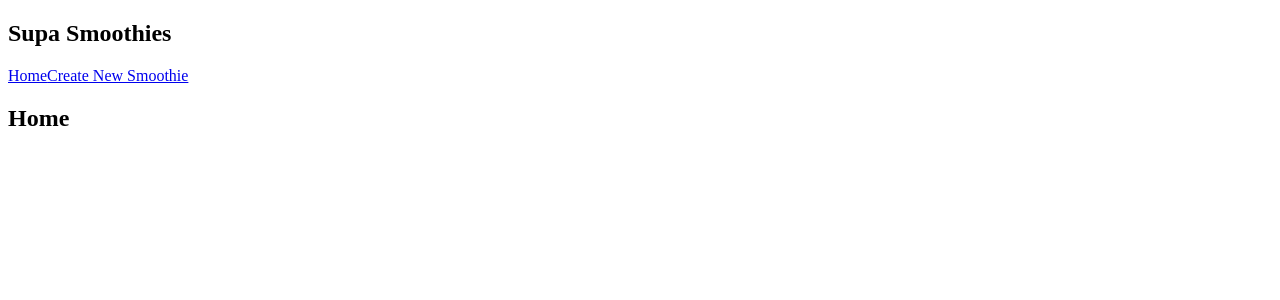
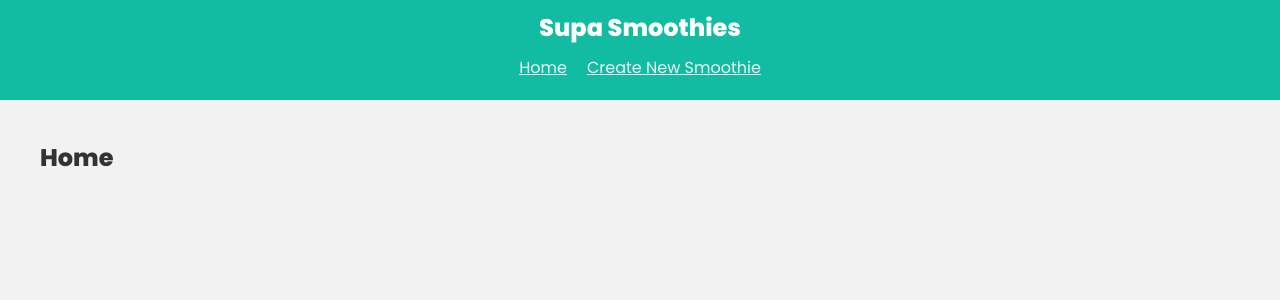
Before and after one commit to IbadRehman360/SupaKulfi, a React (Create React App) app: page / in a window 1280 px wide. Shown: the top 300 px of the page. Built offline with nearby package versions, Linux system fonts and the light colour scheme.

Commit message:
added css styles

```diff
--- a/src/index.css
+++ b/src/index.css
@@ -0,0 +1,37 @@
+@import url("https://fonts.googleapis.com/css2?family=Poppins:wght@300;400;500;600;800&family=VT323&display=swap%27");
+
+:root {
+  --primary: #12bca2;
+  --secondary: #6d15df;
+}
+
+h1,
+h2,
+h3 {
+  margin: 0;
+}
+
+body {
+  margin: 0;
+  color: #333;
+  font-family: "Poppins";
+  background: #f2f2f2;
+}
+nav {
+  background: var(--primary);
+  padding: 10px 20px;
+  text-align: center;
+}
+nav a {
+  color: #f2f2f2;
+  margin: 10px;
+  display: inline-block;
+}
+nav h1 {
+  color: #fff;
+}
+.page {
+  max-width: 1200px;
+  margin: 20px auto;
+  padding: 20px;
+}
```
